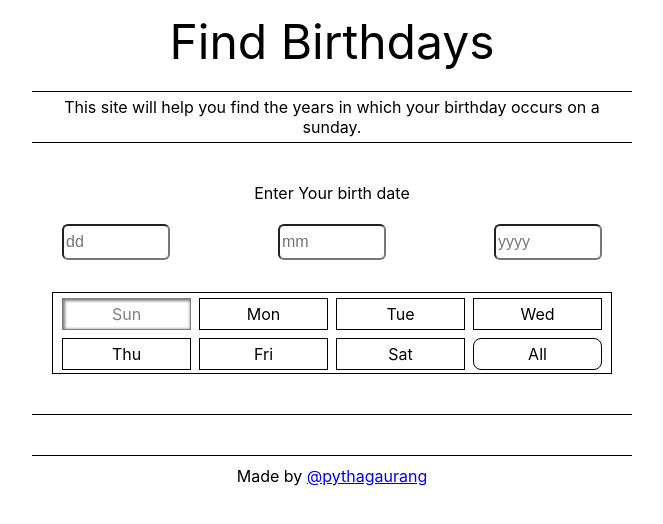
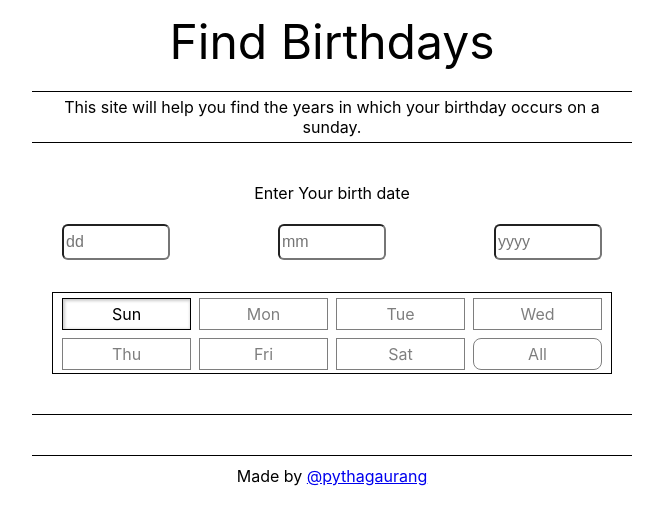
Before and after one commit to pythagaurang/find-birthday, a React (Create React App) app in the folder WEB/sunday-birthday/: page / in a window 1280 px wide. Shown: the top 524 px of the page, without its empty margins (308-971 px from the left). Built offline with nearby package versions, Linux system fonts and the light colour scheme.

Commit message:
invert pressed weekdays

```diff
--- a/WEB/sunday-birthday/src/App.css
+++ b/WEB/sunday-birthday/src/App.css
@@ -95,7 +95,10 @@
 
 }
 .getWeekdaysInput>input:checked+label{
-  box-shadow: 1px 1px 3px 1px inset;
+  box-shadow: 1px 1px 3px 1px rgb(0,0,0,0.2) inset;
+  /* opacity: 0.5; */
+}
+.getWeekdaysInput>input:not(:checked)+label{
   opacity: 0.5;
 }
 .getWeekdaysInput.all label{
```
